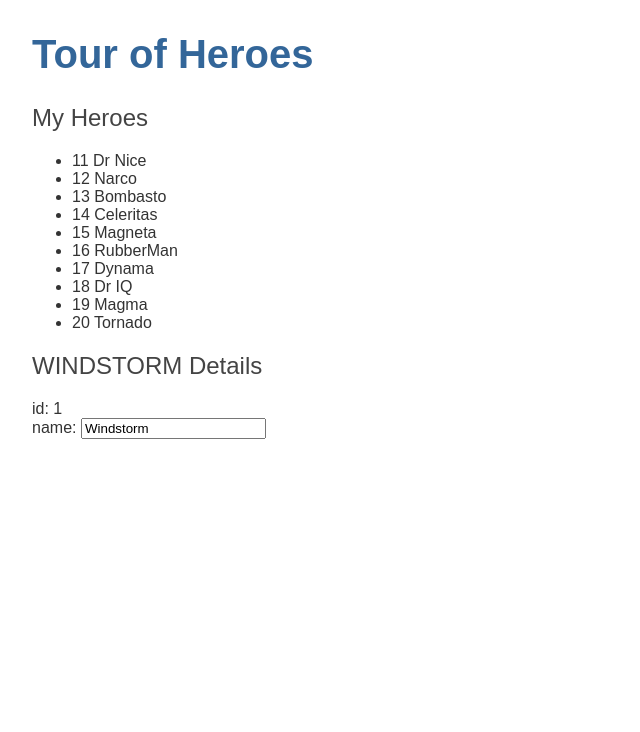
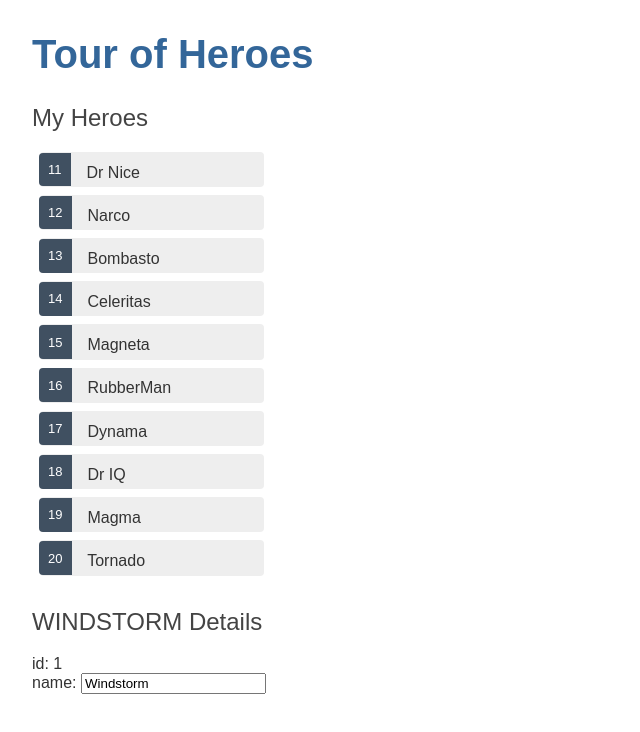
Before and after one commit to sddopico/tour-of-heroes, an Angular app: page / in a window 1280 px wide. Shown: the top 732 px of the page, without its empty margins (0-640 px from the left). Built offline with nearby package versions, Linux system fonts and the light colour scheme.

Commit message:
styles for heroes component

```diff
--- a/src/app/heroes/heroes.component.css
+++ b/src/app/heroes/heroes.component.css
@@ -0,0 +1,44 @@
+/* HeroesComponent's private CSS styles */
+.heroes {
+  margin: 0 0 2em 0;
+  list-style-type: none;
+  padding: 0;
+  width: 15em;
+}
+.heroes li {
+  cursor: pointer;
+  position: relative;
+  left: 0;
+  background-color: #EEE;
+  margin: .5em;
+  padding: .3em 0;
+  height: 1.6em;
+  border-radius: 4px;
+}
+.heroes li:hover {
+  color: #607D8B;
+  background-color: #DDD;
+  left: .1em;
+}
+.heroes li.selected {
+  background-color: #CFD8DC;
+  color: white;
+}
+.heroes li.selected:hover {
+  background-color: #BBD8DC;
+  color: white;
+}
+.heroes .badge {
+  display: inline-block;
+  font-size: small;
+  color: white;
+  padding: 0.8em 0.7em 0 0.7em;
+  background-color:#405061;
+  line-height: 1em;
+  position: relative;
+  left: -1px;
+  top: -4px;
+  height: 1.8em;
+  margin-right: .8em;
+  border-radius: 4px 0 0 4px;
+}
--- a/src/app/heroes/heroes.component.ts
+++ b/src/app/heroes/heroes.component.ts
@@ -1,6 +1,6 @@
 import { Component, OnInit } from '@angular/core';
 import { Hero } from '../hero';
-import { HEROES } from "../mock-heroes";
+import { HEROES } from '../mock-heroes';
 
 @Component({
   selector: 'app-heroes',
```
